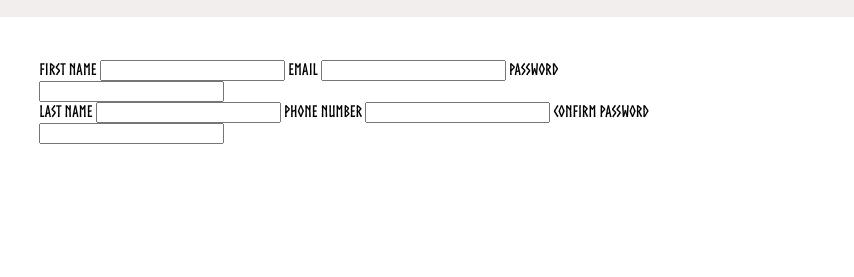
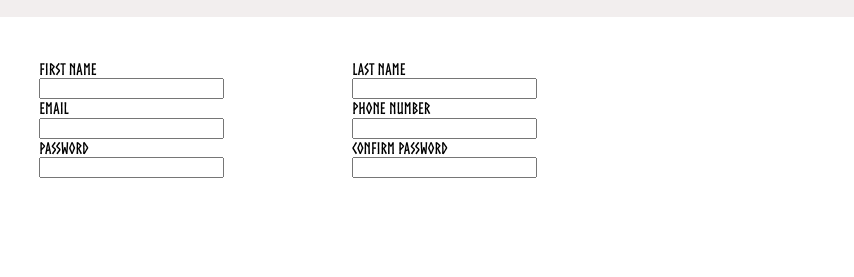
Before and after one commit to treaty1210/sign-up-form, a plain HTML site: page index.html in a window 1280 px wide. Shown: the part 221-498 px from the top of the page, 426-1280 px from the left. Drawn offline with Linux system fonts and the light colour scheme.

Commit message:
Set up columns for form
Set up flexbox to create two columns holding the form elements.

```diff
--- a/style.css
+++ b/style.css
@@ -99,9 +99,25 @@ body {
 .signUpForm {
     align-items: flex-start;
     padding-top: 5%;
+    flex-direction: row;
 }
 
 .signUpButton {
     align-items: flex-start;
     padding-top: 5%;
 }
+
+.firstCol, .secondCol {
+    display: flex;
+    flex-direction: column;
+}
+
+form {
+    display: flex;
+    justify-content: space-between;
+    align-items: flex-start;
+}
+
+.secondCol {
+    padding-left: 10vw;
+}
```
